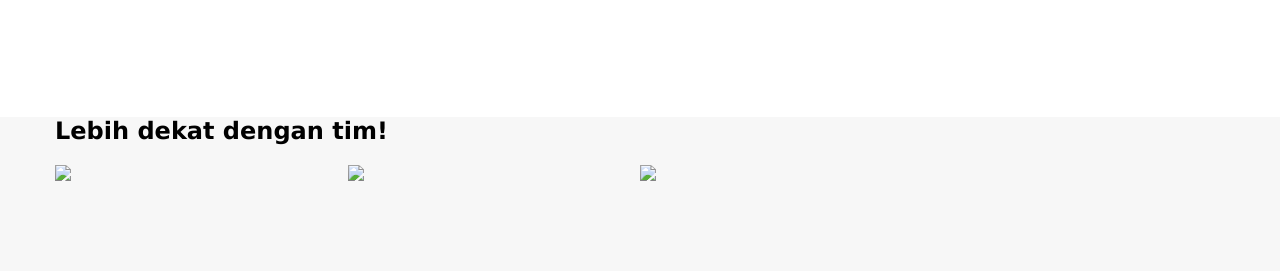
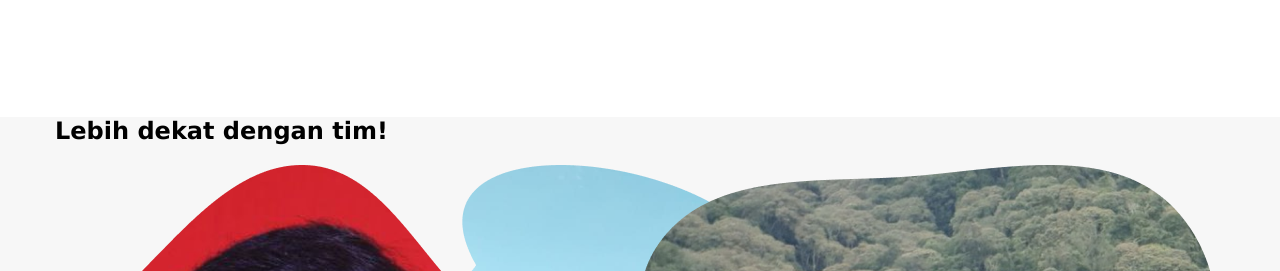
Before and after one commit to proyekh04/proyekh04, a plain HTML site: page index.html in a window 1280 px wide. Shown: the part 529-800 px from the top of the page. Drawn offline with Linux system fonts and the light colour scheme.

Commit message:
Update index.html

```diff
--- a/index.html
+++ b/index.html
@@ -36,7 +36,7 @@
           </div>
         </div>
         <div class="images">
-            <img src="images/hero-icon.png" />
+            <img src="hero-icon.png" />
         </div>
     </div>
 
@@ -49,21 +49,21 @@
 
           <div class="lesson">
             <div class="lesson-icon">
-              <img src="images/Tegar.png">
+              <img src="Tegar.png">
               <p></p>
             </div>
             <p class="txt-contents"></p>
           </div>
           <div class="lesson">
             <div class="lesson-icon">
-              <img src="images/nisa.png">
+              <img src="nisa.png">
               <p></p>
             </div>
             <p class="txt-contents"></p>
           </div>
           <div class="lesson">
             <div class="lesson-icon">
-              <img src="images/surya.png">
+              <img src="surya.png">
               <p></p>
             </div>
             <p class="txt-contents"></p>
```
